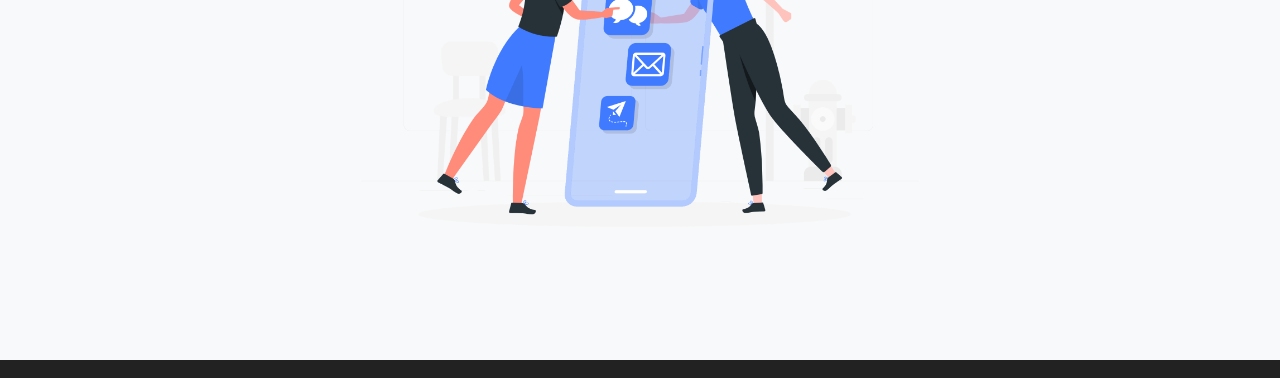
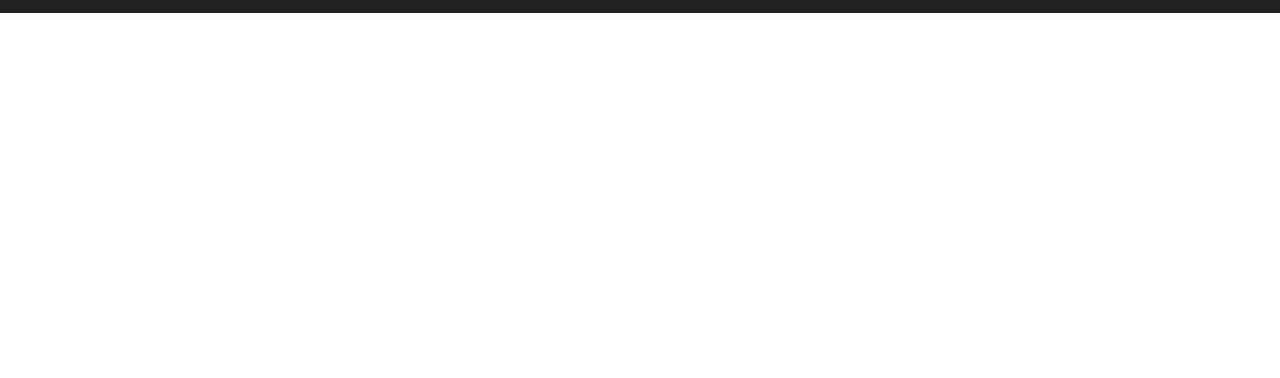
Before and after one commit to xoxoamjie/sportstxt, a website: page index.html in a window 1280 px wide. Shown: the part 3632-4010 px from the top of the page. After the commit the page ends 3645 px from the top, so only its background shows below. Drawn offline with nearby package versions, Linux system fonts and the light colour scheme.

Commit message:
removed image in the get in touch section

```diff
--- a/cta.html
+++ b/cta.html
@@ -4,14 +4,5 @@
     <h2>Get in Touch</h2>
     <p class="lead">Build A Unified Community with SportsTXT.</p>
     <button class="btn-custom btn-lg">Contact Us</button>
-
-    <div>
-      <img
-        src="images/cta-image.png"
-        alt="Engage with SportsTXT"
-        class="img-fluid"
-        style="max-width: 50%"
-      />
-    </div>
   </div>
 </section>
```
